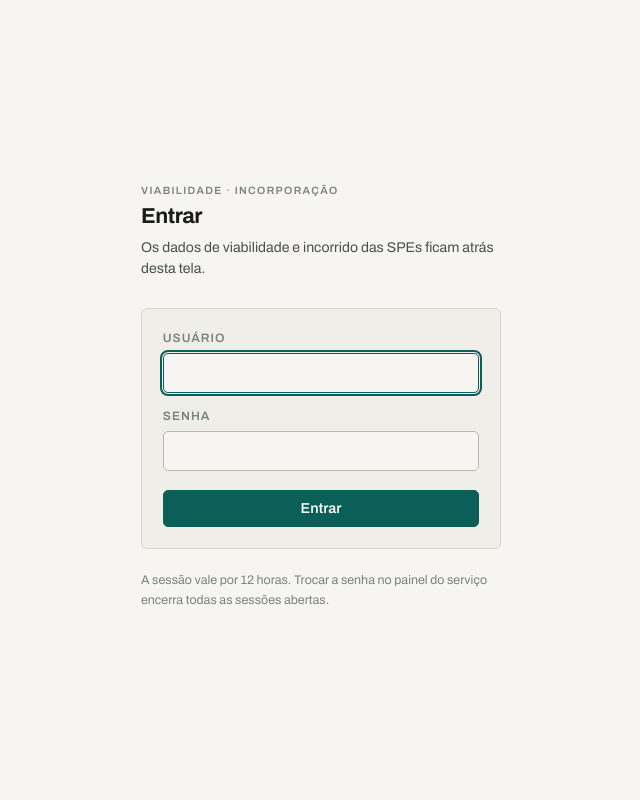
After one commit to pauloluzengenharia-png/viabilidade-incorporacao, a FastAPI app: template app/web/templates/entrar.html in a window 1280 px wide. The commit adds this page. Shown: the whole page, without its empty margins (319-959 px from the left). Run offline with FastAPI, Linux system fonts and the light colour scheme; the template is opened without the code that fills it, so the values that code supplies are empty; parts of the project's set-up code (start-up, migrations or seed data) failed here and were passed over.

Commit message:
Tela de login com sessao em cookie assinado

```diff
--- a/app/main.py
+++ b/app/main.py
@@ -22,10 +22,16 @@ from .importadores.sienge import (ler_planilha, normalizar_contratos,
                                   normalizar_movimentos, normalizar_recebido,
                                   normalizar_receber, normalizar_unidades)
 from .repositorio import carregar_entradas
+from .seguranca import (COOKIE, DURACAO, conferir_senha, credenciais_configuradas,
+                        criar_sessao, exigir_login)
+from .seguranca import registrar as registrar_seguranca
 from .servico import calcular, rodar_e_persistir, visao_viabilidade
 
 AQUI = pathlib.Path(__file__).resolve().parent
-app = FastAPI(title="Viabilidade de Incorporação", docs_url="/api/docs")
+# a dependência vale para TODAS as rotas; `exigir_login` libera só o health check
+app = FastAPI(title="Viabilidade de Incorporação", docs_url="/api/docs",
+              dependencies=[Depends(exigir_login)])
+registrar_seguranca(app)
 app.mount("/static", StaticFiles(directory=AQUI / "web" / "static"), name="static")
 templates = Jinja2Templates(directory=str(AQUI / "web" / "templates"))
 
@@ -62,6 +68,41 @@ templates.env.filters.update(moeda=moeda, milhoes=milhoes,
 @app.on_event("startup")
 def preparar():
     aplicar_migrations()
+
+
+# ================================================================ login
+@app.get("/entrar", response_class=HTMLResponse)
+def tela_entrar(request: Request, de: str = "/"):
+    if credenciais_configuradas() is None:
+        raise HTTPException(503, "sem senha configurada")
+    return templates.TemplateResponse(request, "entrar.html", {"de": de, "erro": None})
+
+
+@app.post("/entrar")
+def entrar(request: Request, usuario: str = Form(...), senha: str = Form(...),
+           de: str = Form("/")):
+    if not conferir_senha(usuario, senha):
+        # a mensagem nao diz se o errado foi o usuario ou a senha
+        return templates.TemplateResponse(
+            request, "entrar.html",
+            {"de": de, "usuario": usuario, "erro": "Usuário ou senha não conferem."},
+            status_code=401)
+
+    destino = de if de.startswith("/") and not de.startswith("//") else "/"
+    resposta = RedirectResponse(destino, status_code=303)
+    resposta.set_cookie(
+        COOKIE, criar_sessao(usuario), max_age=DURACAO,
+        httponly=True,                      # fora do alcance de JavaScript
+        samesite="lax",                     # nao viaja em requisicao de outro site
+        secure=request.url.scheme == "https")
+    return resposta
+
+
+@app.get("/sair")
+def sair():
+    resposta = RedirectResponse("/entrar", status_code=303)
+    resposta.delete_cookie(COOKIE)
+    return resposta
 
 
 # ================================================================ telas
--- /dev/null
+++ b/app/seguranca.py
@@ -0,0 +1,135 @@
+"""
+Login por tela, com sessão em cookie assinado.
+
+Duas decisões que valem explicar:
+
+**Fail-closed.** Sem `VIAB_SENHA` no ambiente o sistema não serve nada além do
+health check: mostra uma página dizendo como configurar. Um sistema que guarda
+a viabilidade e o incorrido de uma SPE não pode ficar aberto por esquecimento
+de variável de ambiente.
+
+**A senha não vira cookie.** O cookie carrega usuário + validade assinados com
+uma chave derivada da senha por HMAC. Quem roubar o cookie não descobre a
+senha, e trocar a senha invalida todas as sessões automaticamente.
+"""
+from __future__ import annotations
+
+import base64
+import hashlib
+import hmac
+import json
+import os
+import time
+
+from fastapi import Depends, HTTPException, Request, status
+from fastapi.responses import HTMLResponse, JSONResponse, RedirectResponse
+
+COOKIE = "viab_sessao"
+DURACAO = 12 * 3600          # 12 horas: um dia de trabalho, sem eternizar sessão
+ABERTAS = {"/saude", "/entrar", "/sair"}
+PREFIXOS_ABERTOS = ("/static/",)
+
+
+# ------------------------------------------------------------------ config
+def credenciais_configuradas() -> tuple[str, str] | None:
+    senha = os.getenv("VIAB_SENHA", "")
+    if not senha:
+        return None
+    return os.getenv("VIAB_USUARIO", "mmi"), senha
+
+
+def _chave() -> bytes:
+    """Chave de assinatura derivada da senha — trocar a senha derruba as sessões."""
+    conf = credenciais_configuradas()
+    segredo = (conf[1] if conf else "") + os.getenv("VIAB_SEGREDO", "viabilidade")
+    return hashlib.sha256(segredo.encode()).digest()
+
+
+# ------------------------------------------------------------------ sessão
+def criar_sessao(usuario: str) -> str:
+    corpo = json.dumps({"u": usuario, "exp": int(time.time()) + DURACAO},
+                       separators=(",", ":")).encode()
+    dados = base64.urlsafe_b64encode(corpo).rstrip(b"=")
+    assinatura = base64.urlsafe_b64encode(
+        hmac.new(_chave(), dados, hashlib.sha256).digest()).rstrip(b"=")
+    return f"{dados.decode()}.{assinatura.decode()}"
+
+
+def sessao_valida(valor: str | None) -> bool:
+    if not valor or "." not in valor:
+        return False
+    dados, _, assinatura = valor.rpartition(".")
+    esperada = base64.urlsafe_b64encode(
+        hmac.new(_chave(), dados.encode(), hashlib.sha256).digest()).rstrip(b"=")
+    if not hmac.compare_digest(assinatura.encode(), esperada):
+        return False
+    try:
+        corpo = json.loads(base64.urlsafe_b64decode(dados + "=" * (-len(dados) % 4)))
+    except Exception:
+        return False
+    return int(corpo.get("exp", 0)) > time.time()
+
+
+def conferir_senha(usuario: str, senha: str) -> bool:
+    conf = credenciais_configuradas()
+    if conf is None:
+        return False
+    # compare_digest nos dois: o tempo de resposta não entrega o tamanho
+    return (hmac.compare_digest(usuario.encode(), conf[0].encode())
+            and hmac.compare_digest(senha.encode(), conf[1].encode()))
+
+
+# ------------------------------------------------------------------ guarda
+async def exigir_login(request: Request):
+    caminho = request.url.path
+    if caminho in ABERTAS or caminho.startswith(PREFIXOS_ABERTOS):
+        return
+
+    if credenciais_configuradas() is None:
+        raise HTTPException(status.HTTP_503_SERVICE_UNAVAILABLE, "sem senha configurada")
+
+    if sessao_valida(request.cookies.get(COOKIE)):
+        return
+
+    # a API responde 401 seco; a tela redireciona para o login
+    if caminho.startswith("/api"):
+        raise HTTPException(status.HTTP_401_UNAUTHORIZED, "sessão ausente ou expirada")
+    raise HTTPException(status.HTTP_307_TEMPORARY_REDIRECT, "login necessário",
+                        headers={"Location": f"/entrar?de={caminho}"})
+
+
+def registrar(app) -> None:
+    @app.exception_handler(HTTPException)
+    async def _tratar(request: Request, exc: HTTPException):
+        if exc.status_code == status.HTTP_307_TEMPORARY_REDIRECT and exc.headers:
+            return RedirectResponse(exc.headers["Location"], status_code=307)
+        if (exc.status_code == status.HTTP_503_SERVICE_UNAVAILABLE
+                and not request.url.path.startswith("/api")):
+            return HTMLResponse(SEM_SENHA, status_code=503)
+        return JSONResponse({"detail": exc.detail}, status_code=exc.status_code,
+                            headers=exc.headers)
+
+
+SEM_SENHA = """<!doctype html><html lang="pt-BR"><head><meta charset="utf-8">
+<meta name="viewport" content="width=device-width,initial-scale=1">
+<title>Sistema bloqueado</title>
+<style>
+:root{--papel:#F6F5F1;--papel2:#EFEEE8;--tinta:#191C1A;--tinta2:#4A514D;--fio:#D6D5CD}
+@media(prefers-color-scheme:dark){:root{--papel:#121513;--papel2:#181C19;
+  --tinta:#E9EAE5;--tinta2:#A0A8A3;--fio:#2A2F2C}}
+body{font-family:system-ui,-apple-system,Segoe UI,sans-serif;background:var(--papel);
+ color:var(--tinta);margin:0;display:grid;place-items:center;min-height:100vh;padding:2rem}
+main{max-width:54ch;line-height:1.6}
+h1{font-size:1.25rem;margin:0 0 .7rem;letter-spacing:-.01em}
+p{margin:0 0 1em;color:var(--tinta2);font-size:.95rem}
+code{background:var(--papel2);border:1px solid var(--fio);border-radius:3px;
+ padding:.1em .4em;font-size:.88em}
+</style></head><body><main>
+<h1>Bloqueado por falta de senha</h1>
+<p>Este sistema guarda a viabilidade e o incorrido de empreendimentos. Ele se
+recusa a servir dados enquanto não houver senha configurada — de propósito.</p>
+<p>No painel do serviço, em <b>Environment</b>, defina
+<code>VIAB_SENHA</code>. Para trocar o usuário padrão (<code>mmi</code>), defina
+também <code>VIAB_USUARIO</code>. O serviço reinicia sozinho e passa a mostrar a
+tela de login.</p>
+</main></body></html>"""
--- a/app/web/templates/base.html
+++ b/app/web/templates/base.html
@@ -14,6 +14,8 @@
   <div class="faixa">
     <a class="marca" href="/">Viabilidade <span>· incorporação</span></a>
     {% if emp is defined and emp %}<span class="rotulo">{{ emp.nome }}</span>{% endif %}
+    <span style="flex:1"></span>
+    <a href="/sair" class="rotulo" style="text-decoration:none">Sair</a>
   </div>
   {% if emp is defined and emp %}
   <nav class="abas">
--- /dev/null
+++ b/app/web/templates/entrar.html
@@ -0,0 +1,61 @@
+<!doctype html>
+<html lang="pt-BR">
+<head>
+<meta charset="utf-8">
+<meta name="viewport" content="width=device-width, initial-scale=1">
+<title>Entrar — Viabilidade</title>
+<link rel="preconnect" href="https://fonts.googleapis.com">
+<link rel="preconnect" href="https://fonts.gstatic.com" crossorigin>
+<link rel="stylesheet" href="https://fonts.googleapis.com/css2?family=Archivo:wght@400;500;600;700&family=IBM+Plex+Mono:wght@400;500&display=swap">
+<link rel="stylesheet" href="/static/estilo.css">
+<style>
+  body{display:grid;place-items:center;min-height:100vh;padding:2rem}
+  .porta{width:100%;max-width:360px}
+  .porta h1{font-size:1.35rem;margin:0 0 .25rem;letter-spacing:-.022em}
+  .porta .sub{margin:0 0 1.8rem;font-size:.88rem}
+  .porta form{display:flex;flex-direction:column;gap:.9rem;
+    border:1px solid var(--fio);border-radius:6px;background:var(--papel-2);
+    padding:1.3rem}
+  .porta label{display:flex;flex-direction:column;gap:.35rem;font-size:.76rem;
+    font-weight:600;letter-spacing:.08em;text-transform:uppercase;color:var(--tinta-3)}
+  .porta input{font-family:"IBM Plex Mono",monospace;font-size:.95rem;
+    padding:.55rem .7rem;border:1px solid var(--fio-forte);border-radius:5px;
+    background:var(--papel);color:var(--tinta)}
+  .porta input:focus{outline:2px solid var(--premissa);outline-offset:1px;
+    border-color:var(--premissa)}
+  .porta button{margin-top:.3rem;padding:.6rem;font-size:.9rem;font-weight:600}
+  .erro{display:flex;gap:.6rem;padding:.7rem .9rem;border-radius:5px;font-size:.85rem;
+    border:1px solid var(--realizado);background:var(--realizado-fraco);
+    color:var(--tinta);margin-bottom:1rem;line-height:1.45}
+  .rodape{margin-top:1.4rem;font-size:.78rem;color:var(--tinta-3);line-height:1.55}
+</style>
+</head>
+<body>
+<div class="porta">
+  <span class="rotulo">Viabilidade · incorporação</span>
+  <h1>Entrar</h1>
+  <p class="sub">Os dados de viabilidade e incorrido das SPEs ficam atrás desta tela.</p>
+
+  {% if erro %}
+  <div class="erro"><span>{{ erro }}</span></div>
+  {% endif %}
+
+  <form method="post" action="/entrar">
+    <input type="hidden" name="de" value="{{ de }}">
+    <label>Usuário
+      <input type="text" name="usuario" value="{{ usuario or '' }}"
+             autocomplete="username" autofocus required>
+    </label>
+    <label>Senha
+      <input type="password" name="senha" autocomplete="current-password" required>
+    </label>
+    <button class="principal" type="submit">Entrar</button>
+  </form>
+
+  <p class="rodape">
+    A sessão vale por 12 horas. Trocar a senha no painel do serviço encerra
+    todas as sessões abertas.
+  </p>
+</div>
+</body>
+</html>
--- a/render.yaml
+++ b/render.yaml
@@ -20,6 +20,12 @@ services:
           property: connectionString
       - key: PYTHON_VERSION
         value: "3.11.9"
+      # sem VIAB_SENHA o sistema sobe bloqueado, de proposito.
+      # Defina o valor no painel (Environment) — ele nao mora no repositorio.
+      - key: VIAB_USUARIO
+        value: mmi
+      - key: VIAB_SENHA
+        sync: false
 
 databases:
   - name: viabilidade-db
```
Also changed, not shown: tests/test_seguranca.py (added, +71 -0 lines), README.md.
